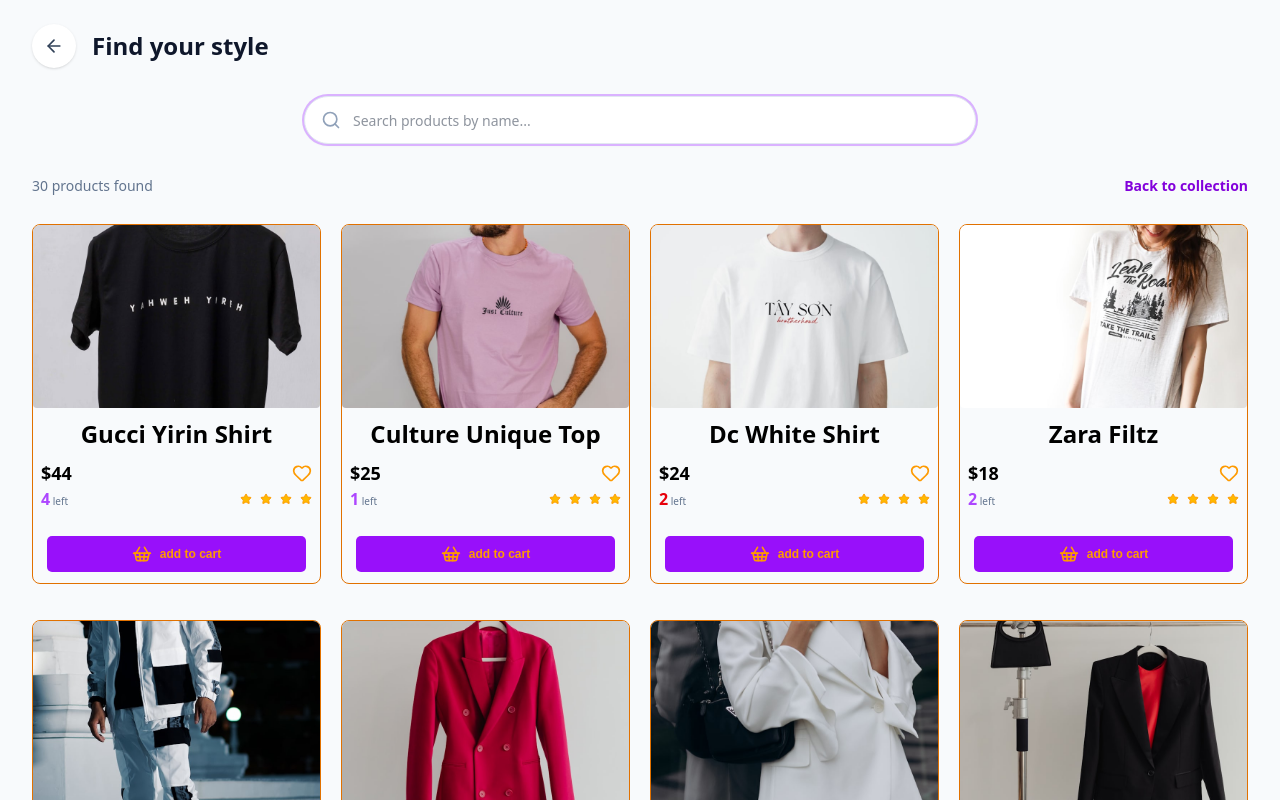
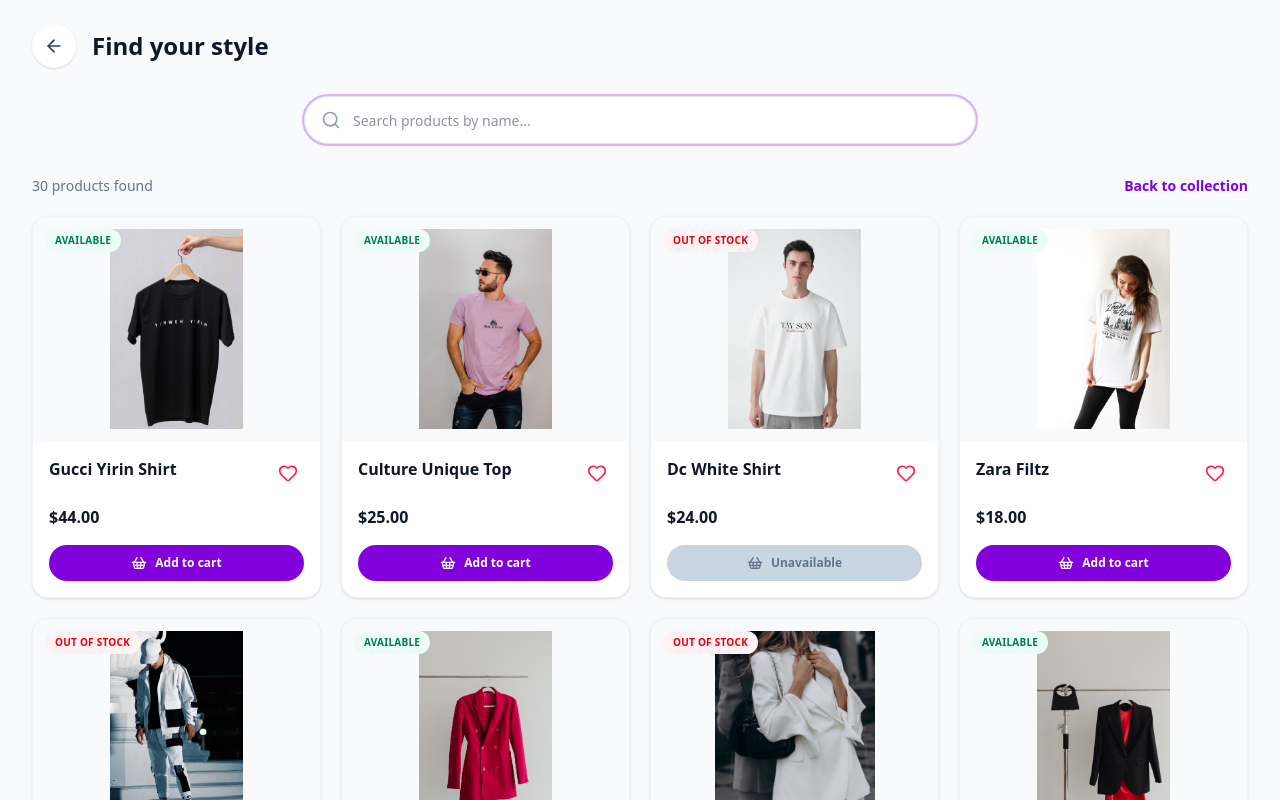
Before and after one commit to abdulsalam-hub/folly, a React (Vite) app: page /searchproduct in a window 1280 px wide. Shown: the top 800 px of the page. Built offline with nearby package versions, Linux system fonts and the light colour scheme.

Commit message:
Polish storefront src/components/ProductBox.jsx

```diff
--- a/src/components/ProductBox.jsx
+++ b/src/components/ProductBox.jsx
@@ -1,76 +1,48 @@
-import React,{useContext} from 'react'
-import {Link} from "react-router-dom";
-import {ShoppingBasket,Heart,Star} from "lucide-react";
-import {ProductContext} from "./SharedContext";
+import { useContext } from "react";
+import { Link } from "react-router-dom";
+import { ShoppingBasket, Heart } from "lucide-react";
+import { ProductContext } from "./SharedContext";
 
-const ProductBox = ({id,image,product,price,category,isStocked,pro,color,wish}) => {
+const ProductBox = ({ id, image, product, price, isStocked, pro, color, wish = () => {} }) => {
+  const { addCart } = useContext(ProductContext);
 
-  const {addCart} =useContext(ProductContext);
-    return (
-      <div className="my-2 h-auto max-h-90 min-h-60   border hover:shadow-xl overflow-hidden w-auto border-amber-600 rounded-lg hover:translate-0.5 transition-all">
-        <Link to={`/folly/${id}`}>
-          {" "}
-          <img
-            src={image}
-            alt={product}
-            loading="lazy"
-            title={`more about ${product} & documentation`}
-            className="w-full h-[51%] backdrop:brightness-50 cursor-pointer rounded hover:scale-105 object-center object-cover"
-          />
-        </Link>
+  return (
+    <article className="group flex h-full flex-col overflow-hidden rounded-2xl border border-slate-100 bg-white shadow-sm transition duration-300 hover:-translate-y-1 hover:shadow-xl">
+      <Link to={`/folly/${id}`} className="relative block overflow-hidden bg-slate-50">
+        <img
+          src={image}
+          alt={product}
+          loading="lazy"
+          decoding="async"
+          className="h-44 w-full object-contain p-3 transition duration-500 group-hover:scale-105 sm:h-56"
+        />
+        <span className={`absolute left-3 top-3 rounded-full px-2.5 py-1 text-[10px] font-bold uppercase tracking-wide ${isStocked ? "bg-emerald-50 text-emerald-700" : "bg-red-50 text-red-600"}`}>
+          {isStocked ? "Available" : "Out of stock"}
+        </span>
+      </Link>
 
-        <div className="w-full h-[32%] px-2">
-          <div className=" w-full py-2 ">
-            <h4 className="font-bold text-center font-sans text-[clamp(1.3rem,2vw,1.5rem)] capitalize">
-              {product}
-            </h4>
-          </div>
-          <div className="flex justify-between  items-center">
-            <h4 className="font-semibold font-sans text-[18px] text-black-600">
-              ${price}
-            </h4>
-
-            <span>
-              <Heart
-                name="heart"
-                className={`w-5 h-5 cursor-pointer  text-xm text-amber-500 ${
-                  color && "fill-red-500"
-                }`}
-                onClick={() => wish(id)}
-              />
-            </span>
-          </div>
-
-          <div className="flex justify-between items-center text-xm">
-            <h4
-              className={`text-black font-bold ${
-                isStocked ? "text-purple-500" : "text-red-600"
-              }`}
-            >
-              {category}
-              <span className="text-[10px] font-thin text-slate-500">
-                {" "}
-                left
-              </span>
-            </h4>
-            <span className="font-semibold font-sans flex gap-x-2">
-              <Star className="w-3 h-3 text-amber-500 border-amber-600 fill-amber-400" />
-              <Star className="w-3 h-3  text-amber-500 border-amber-600 fill-amber-400" />
-              <Star className="w-3 h-3  text-amber-500 border-amber-600 fill-amber-400" />
-              <Star className="w-3 h-3  text-amber-500 border-amber-600 fill-amber-400" />
-            </span>
-          </div>
+      <div className="flex flex-1 flex-col p-3 sm:p-4">
+        <div className="flex items-start justify-between gap-2">
+          <Link to={`/folly/${id}`} className="line-clamp-2 min-h-10 flex-1 text-sm font-bold capitalize text-slate-900 hover:text-purple-700 sm:text-base">
+            {product}
+          </Link>
+          <button type="button" onClick={() => wish(id)} aria-label={color ? "Remove from wishlist" : "Add to wishlist"} aria-pressed={Boolean(color)} className="rounded-full p-1.5 text-rose-500 transition hover:bg-rose-50">
+            <Heart className={`h-5 w-5 ${color ? "fill-rose-500" : ""}`} />
+          </button>
         </div>
+        <strong className="mt-2 text-base font-extrabold text-slate-900">${Number(price).toFixed(2)}</strong>
         <button
-          title="add to cart"
+          type="button"
+          disabled={!isStocked}
           onClick={() => addCart(pro, id)}
-          className="bg-purple-600  w-[90%] flex items-center   mx-auto cursor-pointer text-xs justify-center mt-3.5 py-2 font-bold text-amber-500  text-center  font-[sans-serif,tahoma] transition-all  rounded-[5px] hover:scale-102"
+          className="mt-4 inline-flex w-full items-center justify-center gap-2 rounded-full bg-purple-700 px-3 py-2.5 text-xs font-bold text-white transition hover:bg-purple-800 disabled:cursor-not-allowed disabled:bg-slate-300 disabled:text-slate-500"
         >
-          <ShoppingBasket className="w-5 h-5 mr-2 font-bold" />{" "}
-          <span>add to cart</span>
+          <ShoppingBasket className="h-4 w-4" />
+          {isStocked ? "Add to cart" : "Unavailable"}
         </button>
       </div>
-    );
-}
+    </article>
+  );
+};
 
-export default ProductBox
+export default ProductBox;
```
